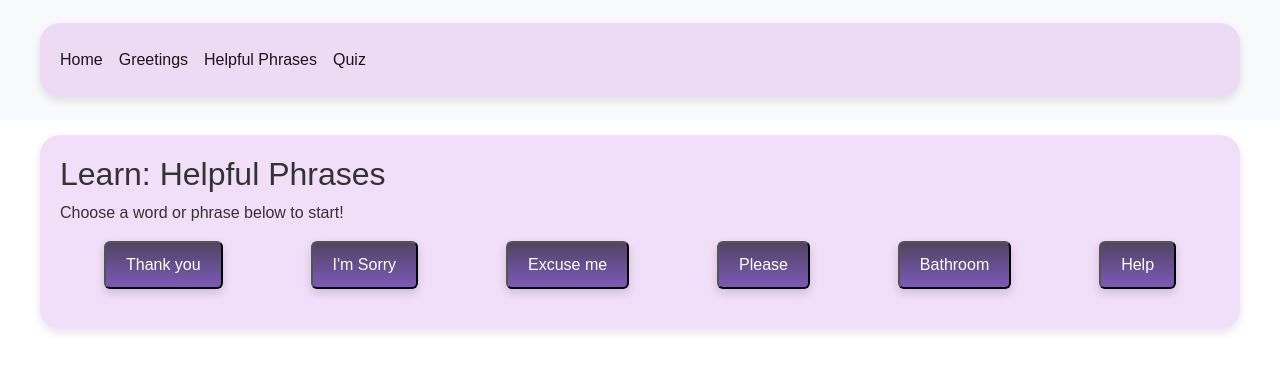
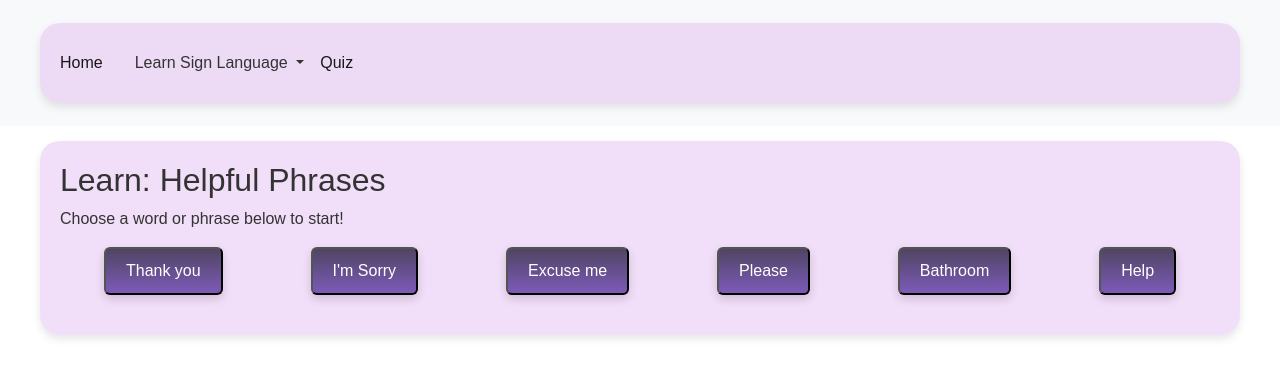
Before and after one commit to silvia3288/asl_project_hw10, a Flask app: page /phrases in a window 1280 px wide. Shown: the top 378 px of the page. Run offline with Flask 3, Linux system fonts and the light colour scheme; some libraries are stand-ins or nearby versions.

Commit message:
changed layout for home and added gifs

```diff
--- a/templates/layout.html
+++ b/templates/layout.html
@@ -1,45 +1,42 @@
 <!doctype html>
 <html lang="en">
 <head>
-    <!-- Required meta tags -->
-    <meta charset="utf-8">
-    <meta name="viewport" content="width=device-width, initial-scale=1">
-    <link rel="icon" href="data:,">
-
-    <!-- jQuery -->
+    <!-- Bootstrap CSS (Ensure only one version is loaded) -->
+    <link rel="stylesheet" href="https://stackpath.bootstrapcdn.com/bootstrap/4.2.1/css/bootstrap.min.css">
+    <!-- jQuery necessary for Bootstrap's JavaScript plugins -->
     <script src="http://code.jquery.com/jquery-3.3.1.min.js"></script>
-    <script src="https://code.jquery.com/ui/1.12.0/jquery-ui.min.js"></script>
-    <script src="https://cdn.jsdelivr.net/npm/bootstrap@4.2.1/dist/js/bootstrap.min.js" integrity="sha384-B0UglyR+jN6CkvvICOB2joaf5I4l3gm9GU6Hc1og6Ls7i6U/mkkaduKaBhlAXv9k" crossorigin="anonymous"></script>
-
-    <link rel="stylesheet" href="http://code.jquery.com/ui/1.12.1/themes/base/jquery-ui.css">
-
-    <!-- Bootstrap CSS -->
-    <link rel="stylesheet" href="https://stackpath.bootstrapcdn.com/bootstrap/4.2.1/css/bootstrap.min.css">
-    <link href="https://cdn.jsdelivr.net/npm/bootstrap@5.0.2/dist/css/bootstrap.min.css" rel="stylesheet" crossorigin="anonymous">
-
+    <!-- Bootstrap JS (ensure no version conflict and includes Popper.js) -->
+    <script src="https://cdn.jsdelivr.net/npm/bootstrap@4.2.1/dist/js/bootstrap.min.js"></script>
     <!-- Custom CSS -->
     <link rel="stylesheet" href="{{ url_for('static', filename='main.css') }}">
-
     <!-- Google Fonts -->
     <link href="https://fonts.googleapis.com/css2?family=Montserrat:wght@700&display=swap" rel="stylesheet">
-
     <title>People</title>
 </head>
+
 <body>
     <nav class="navbar navbar-expand-lg navbar-light bg-light">
         <div class="container">
             <a class="navbar-brand" href="/">Home</a>
-            <a class="navbar-brand" href="/greetings">Greetings</a>
-            <a class="navbar-brand" href="/phrases">Helpful Phrases</a>
+
+            <!-- Dropdown for Sign Language Learning -->
+            <div class="nav-item dropdown">
+                <a class="nav-link dropdown-toggle" href="#" id="navbarDropdownMenuLink" role="button" data-toggle="dropdown" aria-haspopup="true" aria-expanded="false">
+                    Learn Sign Language
+                </a>
+                <div class="dropdown-menu" aria-labelledby="navbarDropdownMenuLink">
+                    <a class="dropdown-item" href="/greetings">Greetings</a>
+                    <a class="dropdown-item" href="/phrases">Helpful Phrases</a>
+                </div>
+            </div>
+
             <a class="navbar-brand" href="/quiz">Quiz</a>
 
-
-            <button class="navbar-toggler" type="button" data-bs-toggle="collapse" data-bs-target="#navbarNavAltMarkup" aria-controls="navbarNavAltMarkup" aria-expanded="false" aria-label="Toggle navigation">
+            <button class="navbar-toggler" type="button" data-toggle="collapse" data-target="#navbarNavAltMarkup" aria-controls="navbarNavAltMarkup" aria-expanded="false" aria-label="Toggle navigation">
                 <span class="navbar-toggler-icon"></span>
             </button>
             <div class="collapse navbar-collapse" id="navbarNavAltMarkup">
                 <div class="navbar-nav"></div>
-
             </div>
         </div>
     </nav>
@@ -51,5 +48,7 @@
 
     <!-- External JavaScript file -->
     <script src="{{ url_for('static', filename='people.js') }}"></script>
+
+
 </body>
 </html>
```
